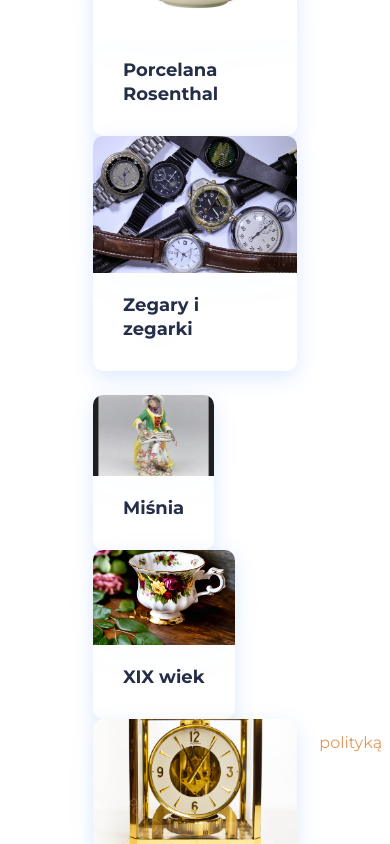
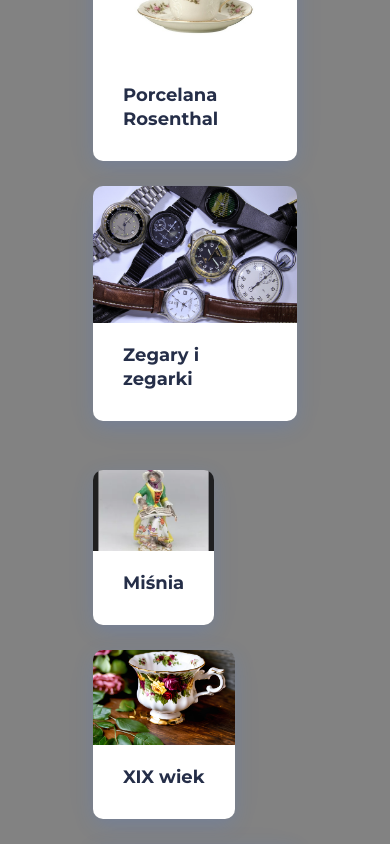
Before and after one commit to jkbednarczyk/subc, a React (Create React App) app: page / in a window 390 px wide. Shown: the part 1400-2244 px from the top of the page. Built offline with nearby package versions, Linux system fonts and the light colour scheme; a web font is replaced by a local one.

Commit message:
SUBC-0006 Fix styling of tiles

```diff
--- a/src/components/auctions/OurAuctions.css
+++ b/src/components/auctions/OurAuctions.css
@@ -1,6 +1,5 @@
 .auctions {
     padding: 4rem;
-    background: var(--text-color);
 }
 
 h1 {
@@ -71,6 +70,7 @@
   }
 
   .auctions_tile_info {
+    background: var(--text-color);
     padding: 20px 30px 30px;
   }
 
@@ -80,20 +80,8 @@
     line-height: 24px;
   }
 
-  /* @media only screen and (min-width: 1200px) {
-    .content__blog__container {
-      width: 84%;
+  @media (max-width: 768px) {
+    .auctions_tile_link {
+      margin-bottom: 25px;
     }
   }
-
-  @media only screen and (min-width: 1024px) {
-    .cards__items {
-      display: flex;
-    }
-  }
-
-  @media only screen and (max-width: 1024px) {
-    .cards__item {
-      margin-bottom: 2rem;
-    }
-  } */
--- a/src/components/home/HomePage.css
+++ b/src/components/home/HomePage.css
@@ -38,7 +38,8 @@
     width: 100%;
     height: 1000px;
     margin: 0 auto;
-    background-color: var(--text-color);
+    background: var(--common-page-background);
+    max-width: 1300px;
     color: var(--body-color);
     font-family: var(--body-font);
 }
@@ -66,7 +67,6 @@
     flex-direction: column;
     height: 300px;
     margin: 0 auto;
-    background-color: var(--footer-background);
     color: var(--text-color);
     font-family: var(--body-font);
 }
@@ -112,6 +112,10 @@
 }
 
 @media (max-width: 768px) {
+    .introduction {
+        height: 2000px;
+    }
+
     .content h1 {
         font-size: 56px;
     }
```
